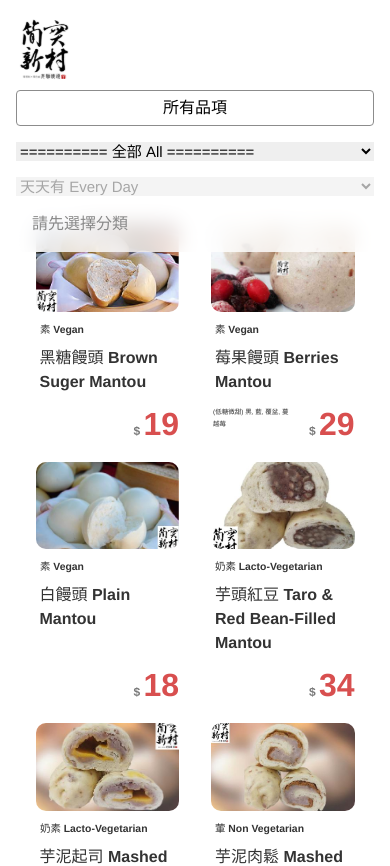
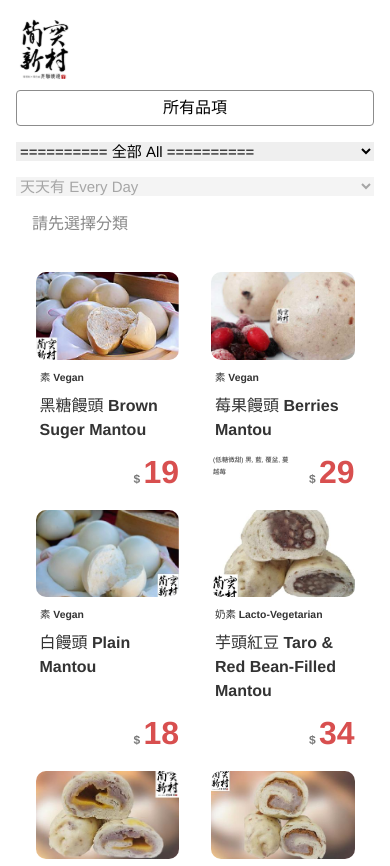
Before and after one commit to xbearwilson/simplicity, a React (Vite) app: page / in a window 390 px wide. Shown: the top 866 px of the page. Built offline with nearby package versions, Linux system fonts and the light colour scheme.

Commit message:
[20250802]FIX: select css part2

```diff
--- a/src/App.css
+++ b/src/App.css
@@ -273,7 +273,8 @@
 
 @media screen and (max-width: 400px) {
   .main {
-    margin: 13rem auto 0 !important;
+    margin-top: 16rem !important;
+    /* margin: 13rem auto 0 !important; */
   }
   .top {
     width: 100%;
@@ -285,6 +286,7 @@
     }
   }
   .topSelect {
+    margin-top: unset !important;
     flex-direction: column;
     width: 100%;
     .view-all {
@@ -306,8 +308,11 @@
 }
 
 @media screen and (max-width: 799px) {
+  .topSelect {
+    margin-top: 0.5rem;
+  }
   .main {
-    margin: 8rem auto 0;
+    margin: 11rem auto 0;
   }
   .item {
     width: 50%;
```
